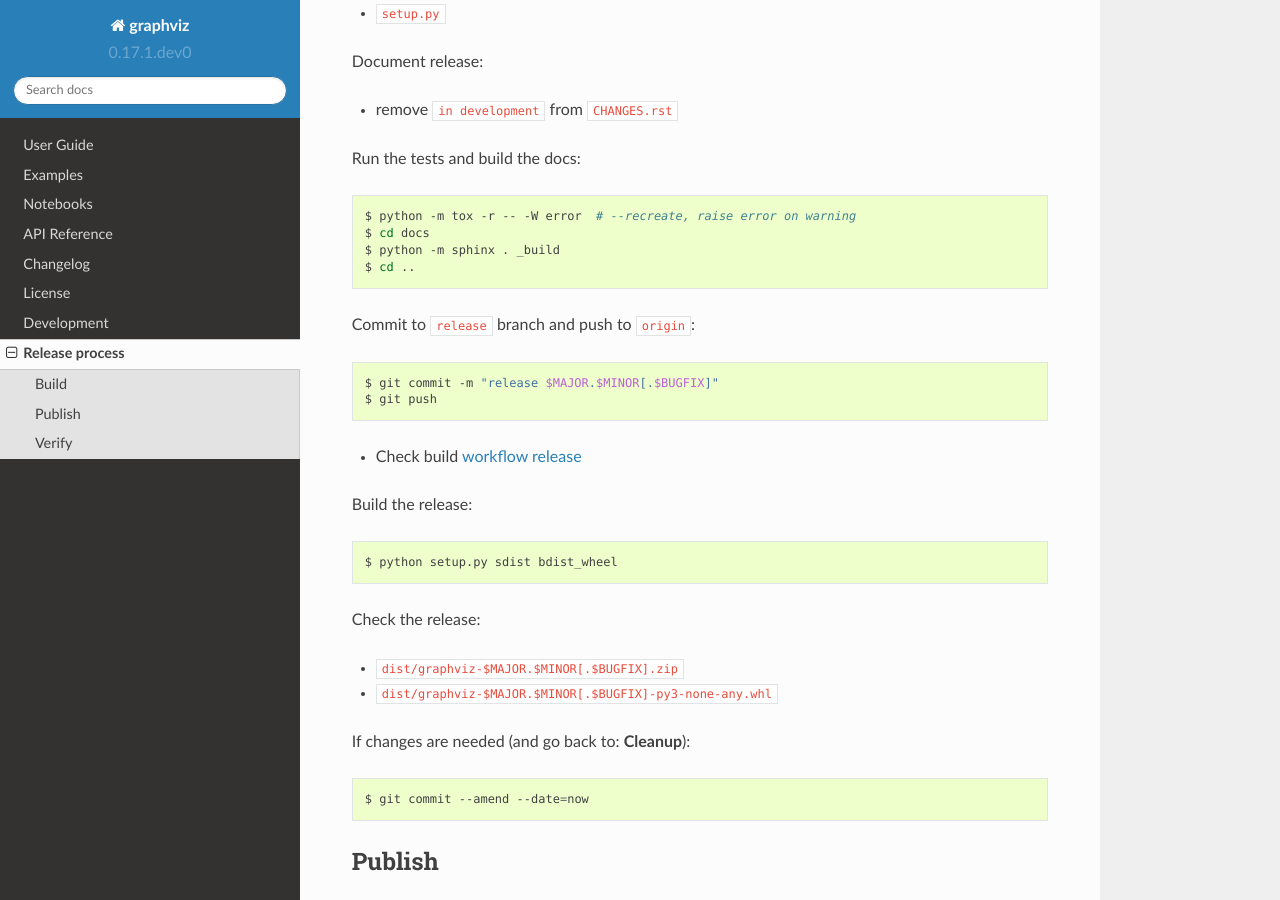
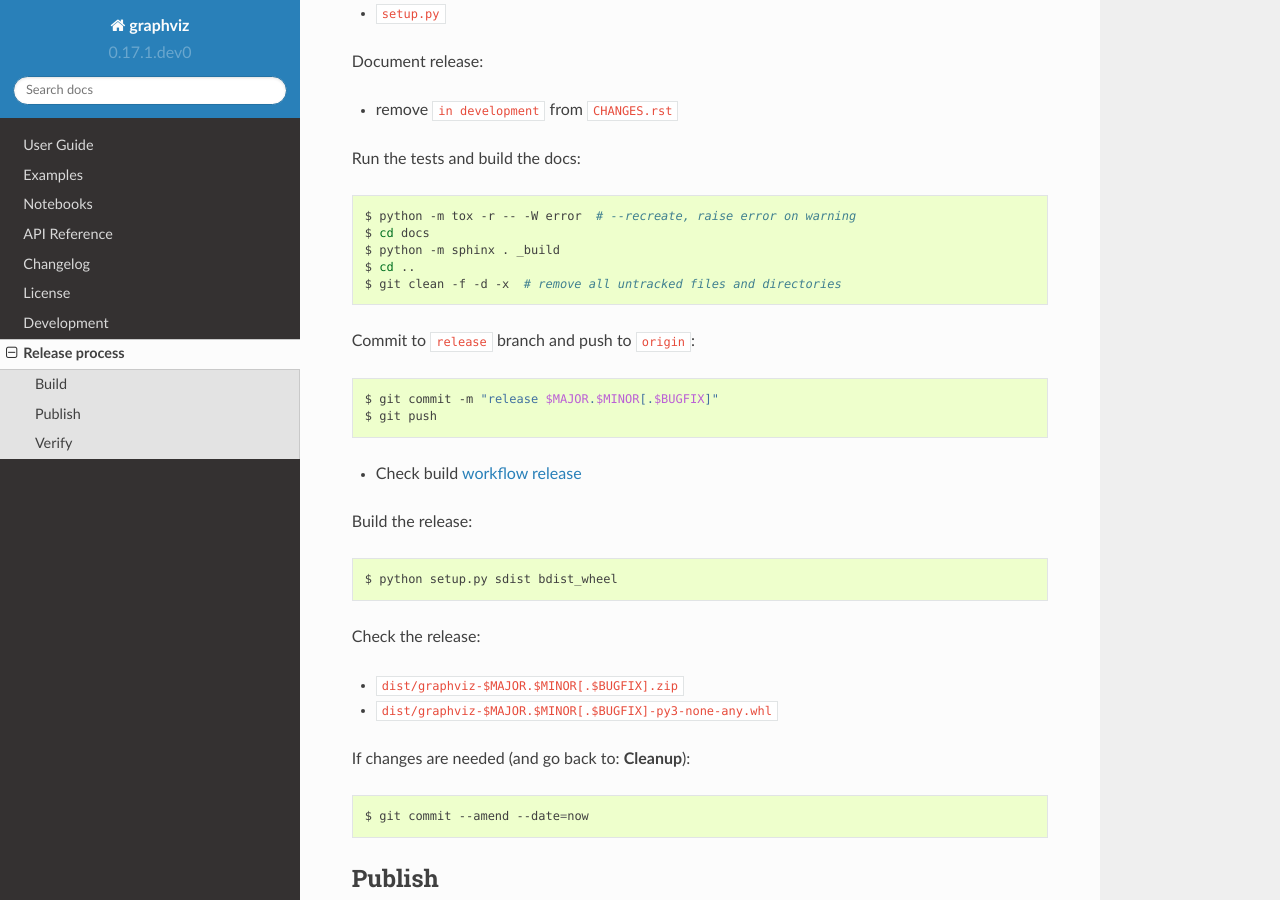
Before and after one commit to xflr6/graphviz, a Sphinx documentation site: the page built from docs/release_process.rst, in a window 1280 px wide and 900 px high, scrolled down 544 px. Built offline with Sphinx 7.4.7 and the Read the Docs theme 2.0.0, drawn with Linux system fonts in a browser that asks for light colours; the version number is read from the project's files by our own code.

Commit message:
clean up after testing

```diff
--- a/docs/release_process.rst
+++ b/docs/release_process.rst
@@ -35,6 +35,7 @@ Run the tests and build the docs:
     $ cd docs
     $ python -m sphinx . _build
     $ cd ..
+    $ git clean -f -d -x  # remove all untracked files and directories
 
 Commit to ``release`` branch and push to ``origin``:
 
```
